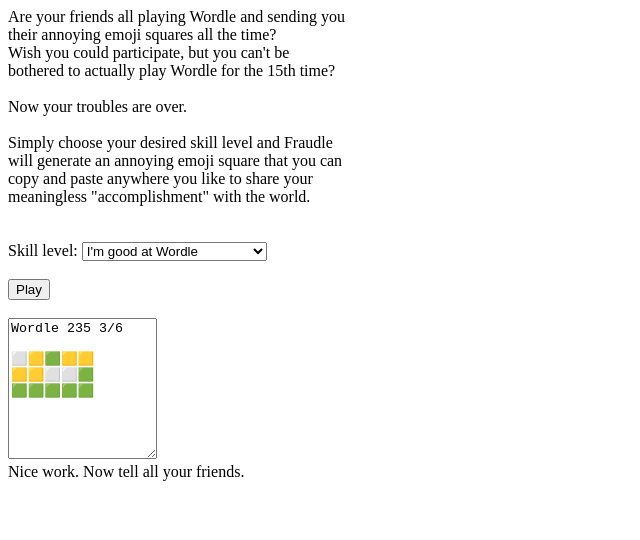
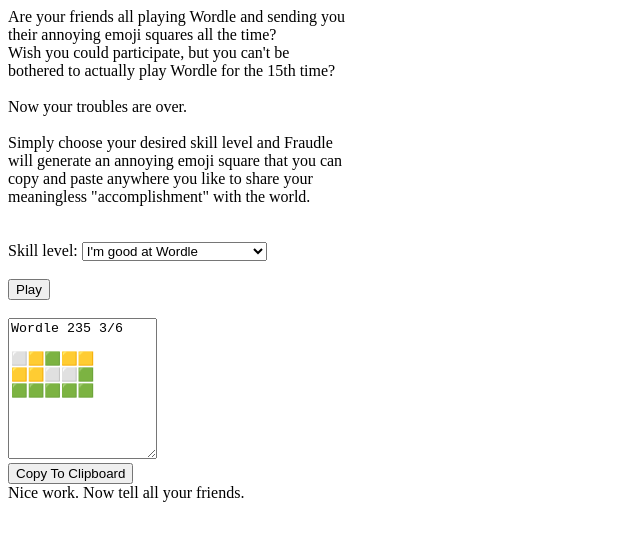
Before and after one commit to nullromo/fraudle, a React (Create React App) app: page / in a window 1280 px wide. Both pictures are taken after a click on the button "Play". Shown: the top 540 px of the page, without its empty margins (0-640 px from the left). Built offline with nearby package versions, Linux system fonts and the light colour scheme.

Commit message:
add copy-to-clipboard

```diff
--- a/src/App.tsx
+++ b/src/App.tsx
@@ -38,6 +38,20 @@
             output: '',
             selectedLevel: 3,
         };
+    }
+
+    private readonly copyToClipboard = () => {
+        if (window.isSecureContext) {
+            navigator.clipboard
+                .writeText(
+                    this.state.output
+                )
+                .catch((error) => {
+                    console.log(error);
+                });
+        } else {
+            console.error('Cannot copy to clipboard.');
+        }
     }
 
     private readonly generate = () => {
@@ -122,6 +136,10 @@
                     cols={16}
                     rows={9}
                 ></textarea>
+                <br />
+                <button hidden={!this.state.output} type='button' onClick={this.copyToClipboard}>
+                    Copy To Clipboard
+                </button>
                 <div hidden={!this.state.output}>
                     Nice work. Now tell all your friends.
                 </div>
```
